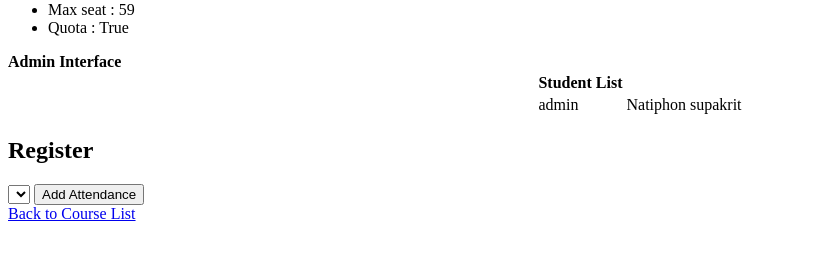
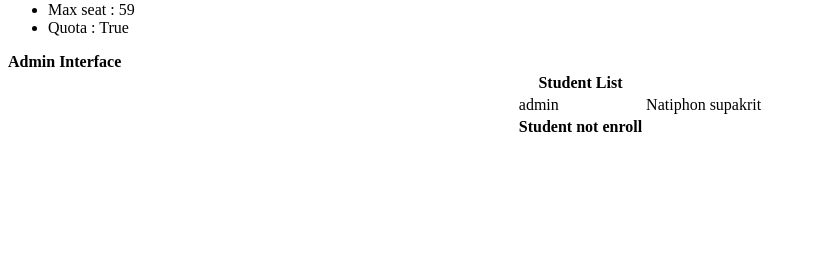
Before and after one commit to CN331G2/cn331-as2, a Django app: page /courses/2/ in a window 1280 px wide. Shown: the part 169-429 px from the top of the page, without its empty margins (0-816 px from the left). Run offline with Django 4.2, Linux system fonts and the light colour scheme; a user stored in the database is signed in; data comes from the database, SQL or seed files in the repository; both versions use the stored data as it was after the commit; lists and menus that the app fills with data are empty; parts of the project's set-up code (start-up, migrations or seed data) failed here and were passed over.

Commit message:
interfaceincourse

```diff
--- a/DjangoWeb/courses/templates/courses/course.html
+++ b/DjangoWeb/courses/templates/courses/course.html
@@ -22,26 +22,30 @@
         {% for attendance in course.attend.all %}
         <td>{{ attendance }}</td>
         {% endfor %}
+        <tr>
+            <th>Student not enroll</th>
+        </tr>
+        {% for student in User %}
+
+            {% if student not in course.attend.all %}
+
+            <td>{{ student }}</td>
+            {% endif %}
+
+        {% endfor %}
 
     </table>
+
 </div>
 {% endif %}
 
+{% if request.user not in course.attend.all %}
 <h2>Register</h2>
 <form action="{% url 'book' course.id %}" method="POST">
     {% csrf_token %}
-    <select name="attendance">
-        {% for student in User %}
-
-            {% if student not in course.attend.all %}
-        <option value="{{ student.id }}">{{ student }}</option>
-
-            {% endif %}
-
-        {% endfor %}
-    </select>
-    <input type="submit" value="Add Attendance">
+    <input type="submit" value="enroll">
 </form>
 
 <a href="{% url 'c_index' %}">Back to Course List</a>
+{% endif %}
 {% endblock %}
--- a/DjangoWeb/courses/views.py
+++ b/DjangoWeb/courses/views.py
@@ -19,8 +19,6 @@ def course(request, id):
     return render(request, "courses/course.html", {
         "course": course,
         "User" : users
-        # "attendances": course.attend.all(),
-        # "non_attendances": Attendance.objects.exclude(courses=course)
     })
 
 def book(request, id):
@@ -28,7 +26,7 @@ def book(request, id):
     if request.user not in course.attend.all():
         course.attend.add(request.user)
         course.seat_count = course.attend.count()
-        if course.sit_count == course.max_sit:
+        if course.seat_count == course.max_seat:
             course.quota = False
         course.save()
-    return HttpResponseRedirect(reverse('courses'))
+    return HttpResponseRedirect(reverse('quota'))
```
Also changed, not shown: DjangoWeb/db.sqlite3.
